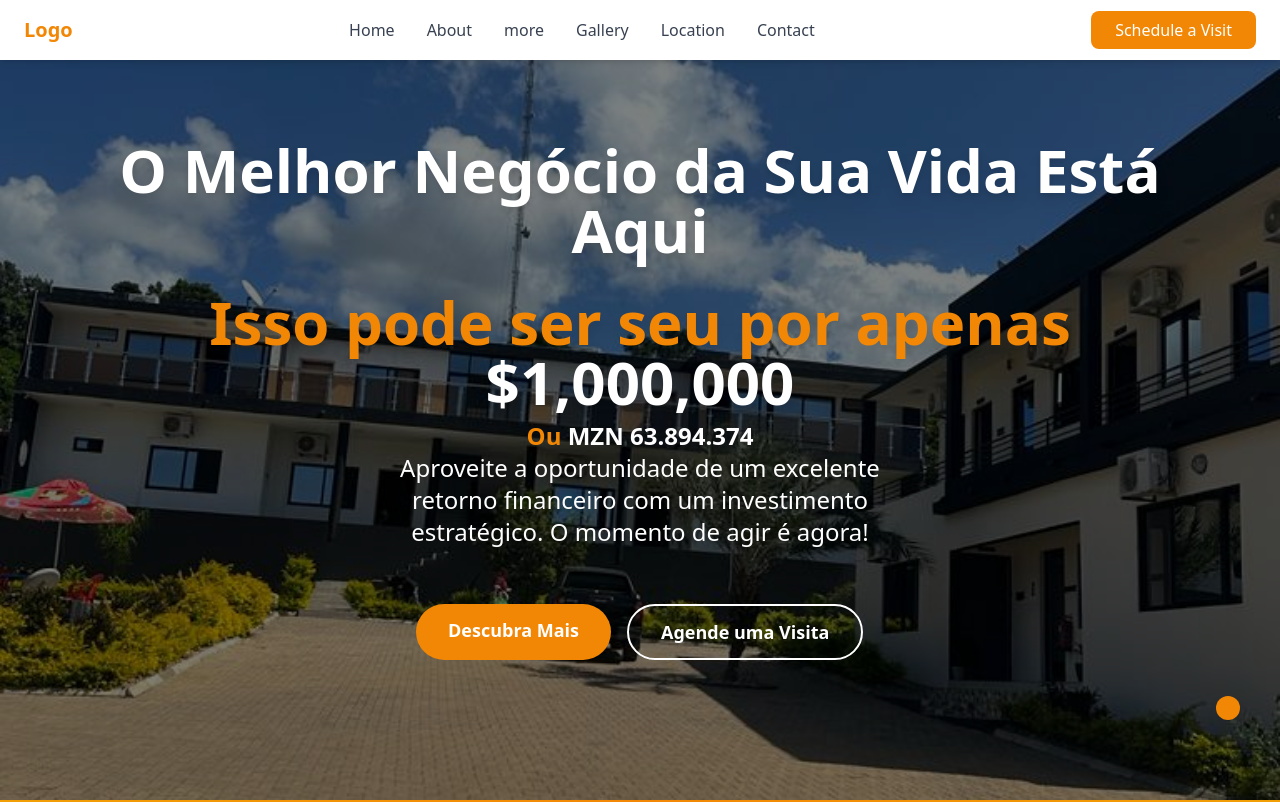
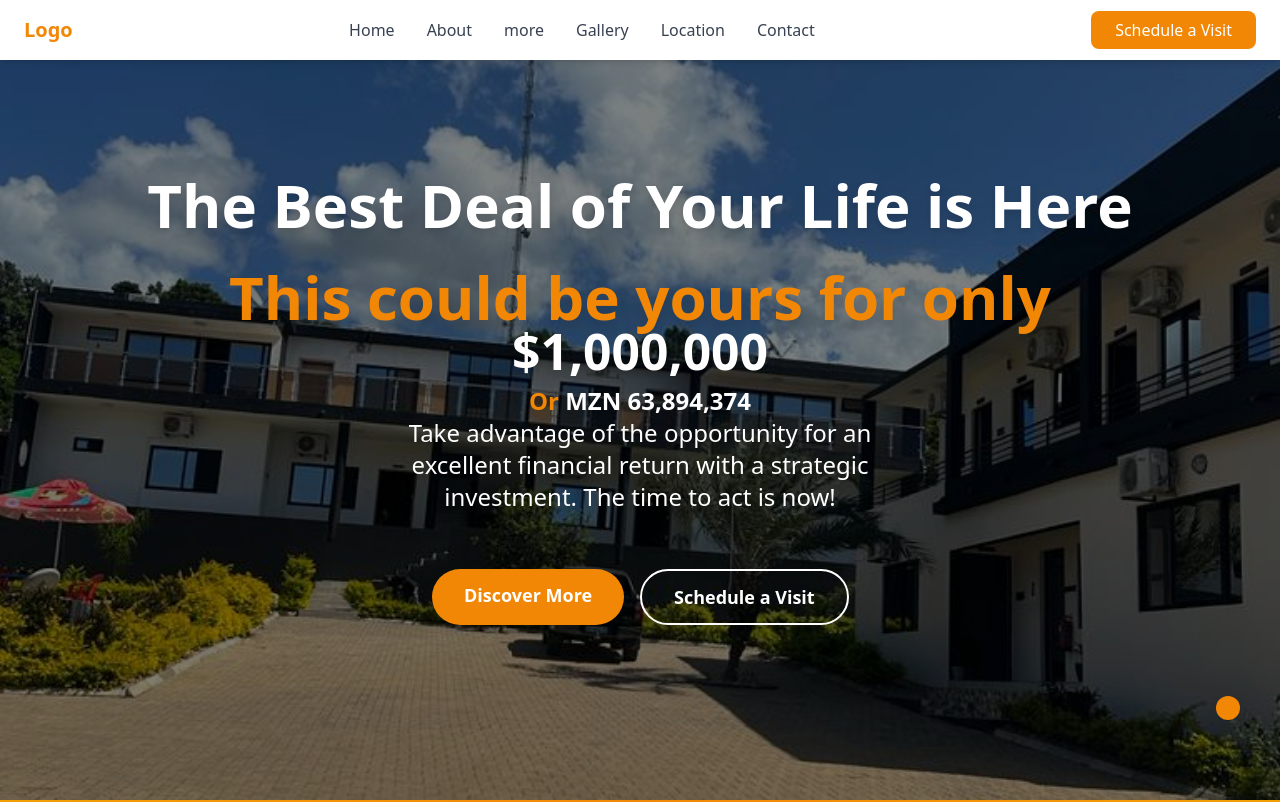
Before and after one commit to Adrianodimande/Krymas_accomodations, a website: page public/views/krymas_accommodation_ buy.html in a window 1280 px wide. Shown: the top 802 px of the page. Drawn offline with nearby package versions, Linux system fonts and the light colour scheme; a script that the page names is missing.

Commit message:
quase pronto

```diff
--- a/public/css/styles.css
+++ b/public/css/styles.css
@@ -1,7 +1,28 @@
 html {
     scroll-behavior: smooth;
   }
+    /* Estilo para o scroll personalizado */
+    ::-webkit-scrollbar {
+      width: 12px;
+      /* Largura da barra de rolagem */
+  }
 
+  ::-webkit-scrollbar-track {
+      background: #f1f1f1;
+      /* Cor do fundo da barra de rolagem */
+  }
+
+  ::-webkit-scrollbar-thumb {
+      background: #c4861b9f;
+      /* Cor da parte que pode ser arrastada */
+      border-radius: 10px;
+      /* Arredondar os cantos do thumb */
+  }
+
+  ::-webkit-scrollbar-thumb:hover {
+      background: #c4861b9f;
+      /* Cor do thumb ao passar o mouse */
+  }
 
 
 /* preloader  */
@@ -22,7 +43,21 @@ html {
     }
   }
 
+#price{
+  animation: price 1s infinite alternate;
+}
 
+@keyframes price {
+  0%
+        {
+  font-size: 40px;
+  }
+
+  100%
+        {
+          font-size: 50px;
+  }
+}
 
   .box-img [data-src]{
     width: 0;
--- a/public/views/krymas_accommodation_ buy.html
+++ b/public/views/krymas_accommodation_ buy.html
@@ -6,6 +6,7 @@
     <meta name="viewport" content="width=device-width, initial-scale=1.0">
     <link rel="stylesheet" href="../css/output.css">
     <link rel="stylesheet" href="../css/styles.css">
+    <link rel="shortcut icon" href="../assets/logo.png" type="image/x-icon">
     <link href="https://fonts.googleapis.com/css2?family=Inter:wght@400;500;600;700&display=swap" rel="stylesheet">
     <!-- Swiper CSS -->
   <!-- Link para o CSS do Swiper -->
@@ -21,7 +22,7 @@
     <!-- AOS CSS -->
     <link rel="stylesheet" href="https://cdn.jsdelivr.net/npm/aos@2.3.4/dist/aos.css">
 
-    <title>Rent</title>
+    <title>buy</title>
 </head>
 
 <body class="overflow-x-hidden">
@@ -96,7 +97,7 @@
     <!-- Hero Section -->
     <section id="main" class="relative h-screen">
         <!-- Image with overlay -->
-        <img data-src="/public/assets/img/image_1.jpeg" alt="Complexo" class="absolute inset-0 w-full h-full object-cover" />
+        <img data-src="/public/assets/img/image_1.jpeg" alt="Complex" class="absolute inset-0 w-full h-full object-cover" />
         <div class="absolute inset-0 bg-black opacity-50"></div> <!-- Overlay for contrast -->
 
         <!-- Content -->
@@ -104,36 +105,37 @@
             <!-- Title -->
             <h1 class="text-4xl sm:text-6xl font-extrabold leading-tight drop-shadow-lg" data-aos="fade-up"
                 data-aos-duration="2000">
-                O Melhor Negócio da Sua Vida Está Aqui
+                The Best Deal of Your Life is Here
             </h1>
 
-            <!-- Preço - Chamativo -->
+            <!-- Price - Attention-grabbing -->
             <p class="text-3xl sm:text-4xl font-bold mt-8 text-[#F28705] drop-shadow-xl" data-aos="fade-up" data-aos-duration="2000">
-                <span class="text-5xl sm:text-6xl font-extrabold"data-aos="fade-up" data-aos-duration="2000">Isso pode ser seu por apenas</span><br>
-                <span class="text-5xl sm:text-6xl font-extrabold text-white"data-aos="fade-up" data-aos-duration="2000">$1,000,000</span><br>
-                <span class="text-xl sm:text-2xl text-[#F28705]"data-aos="fade-up" data-aos-duration="2000">Ou <span class="font-extrabold text-white" data-aos="fade-up" data-aos-duration="2000">MZN 63.894.374</span></span>
+                <span class="text-5xl sm:text-6xl font-extrabold" data-aos="fade-up" data-aos-duration="2000">This could be yours for only</span><br>
+                <span id="price" class="text-5xl sm:text-6xl font-extrabold text-white py-20" data-aos="fade-up" data-aos-duration="2000">$1,000,000</span><br>
+                <span class="text-xl sm:text-2xl text-[#F28705]" data-aos="fade-up" data-aos-duration="2000">Or <span class="font-extrabold text-white" data-aos="fade-up" data-aos-duration="2000">MZN 63,894,374</span></span>
             </p>
 
-            <!-- Benefício do Negócio -->
+            <!-- Business Benefit -->
             <p class="text-lg sm:text-2xl mb-8 max-w-lg mx-auto opacity-90" data-aos="fade-up" data-aos-duration="2000">
-                Aproveite a oportunidade de um excelente retorno financeiro com um investimento estratégico. O momento de agir é agora!
+                Take advantage of the opportunity for an excellent financial return with a strategic investment. The time to act is now!
             </p>
 
-            <!-- Botões de Chamada -->
+            <!-- Call to Action Buttons -->
             <div class="flex justify-center gap-4 mt-6">
                 <a href="#detail1"
                     class="bg-[#F28705] hover:bg-[#F28705] text-white py-3 px-8 rounded-full text-lg font-semibold transition duration-300 transform hover:scale-105"
                     data-aos="zoom-in" data-aos-duration="2000">
-                    Descubra Mais
+                    Discover More
                 </a>
                 <a href="#visit"
-                    class="bg-transparent border-2 border-white hover:bg-white hover:text-[#F28705] text-white py-3 px-8 rounded-full text-lg font-semibold transition duration-300 transform hover:scale-105"
+                    class="bg-transparent border-2 border-white hover:bg-white hover:text-[#F28705] text-white py-3 px-8 rounded-full text-lg font-semibold transition duration-300 transform hover:scale-150"
                     data-aos="zoom-in" data-aos-duration="2000">
-                    Agende uma Visita
+                    Schedule a Visit
                 </a>
             </div>
         </div>
     </section>
+
 
 
 
```
Also changed, not shown: index.html (+2 -1 lines), public/views/Krymas_accommodation_visit.html (+2 -1 lines), public/views/about.html (+2 -1 lines), public/views/accommodations.html (+2 -1 lines), public/views/gallery.html (+2 -1 lines), public/views/location_contact.html (+2 -1 lines), public/views/reservations.html (+2 -1 lines), public/css/output.css.
